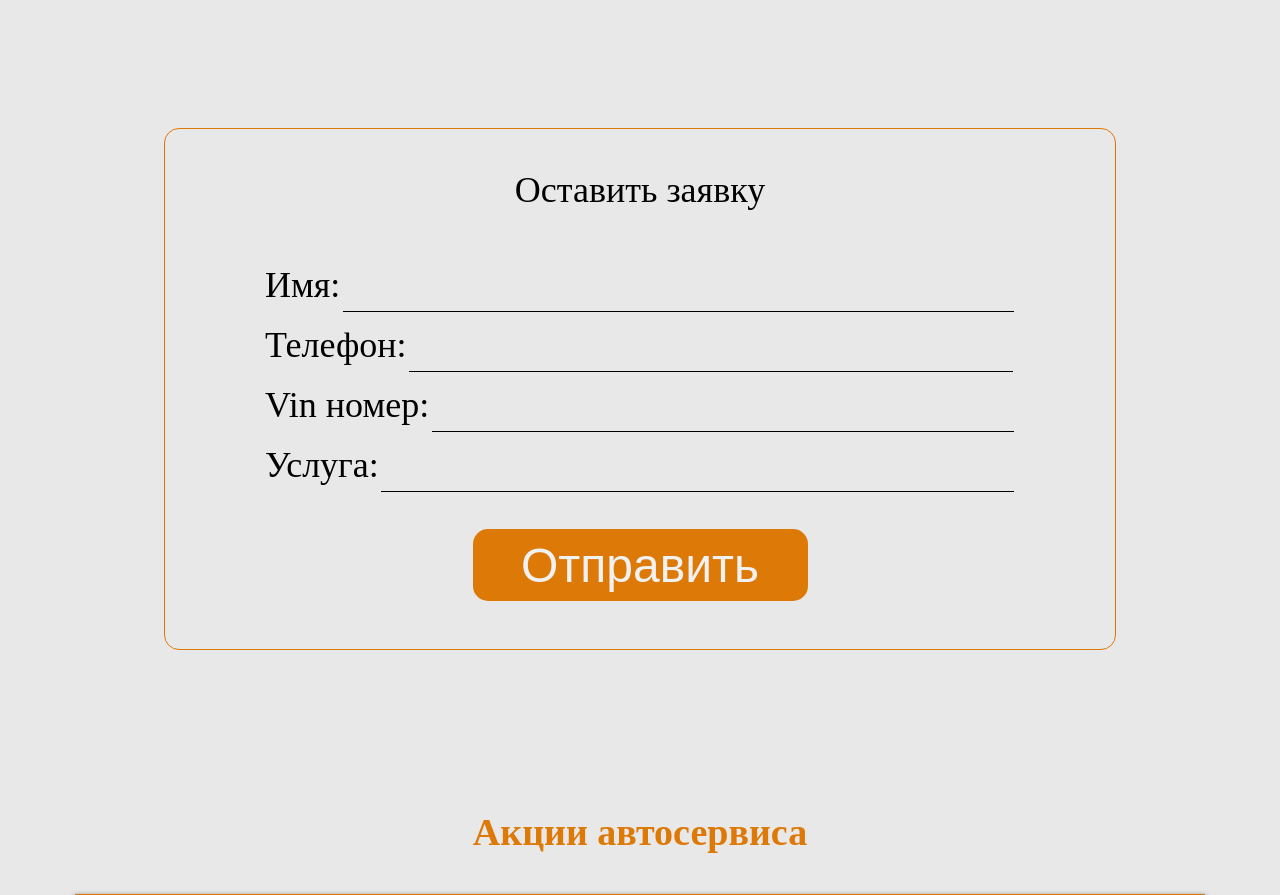
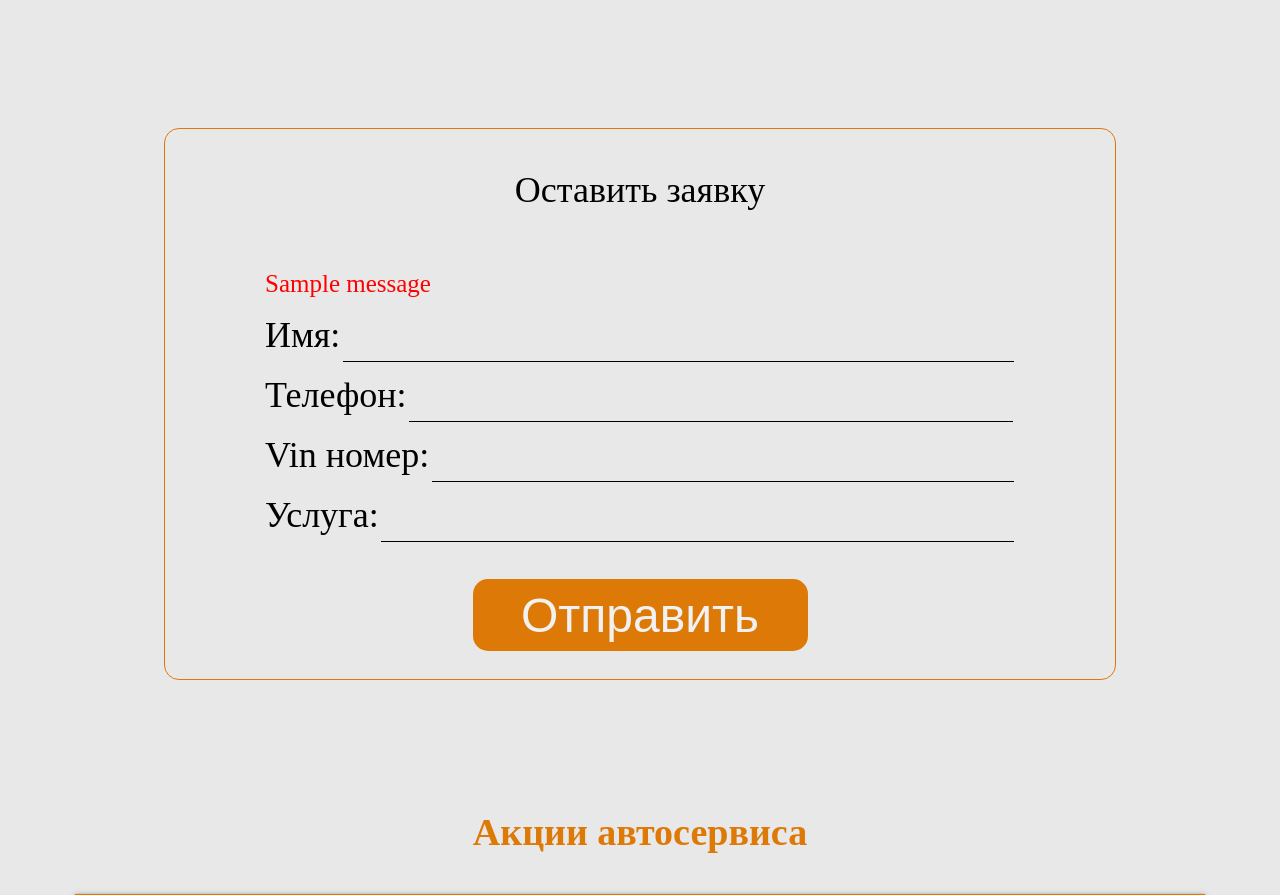
Before and after one commit to kolyaslow/STO_site, a Flask app: page / in a window 1280 px wide. Shown: the part 2625-3520 px from the top of the page. Run offline with Flask 3, Linux system fonts and the light colour scheme; one stand-in notice (Sample message) is shown; parts of the project's set-up code (start-up, migrations or seed data) failed here and were passed over; grey boxes are pictures that could not be loaded.

Commit message:
добавлены подсказки при неправильном вводе данных

```diff
--- a/static/style.css
+++ b/static/style.css
@@ -623,6 +623,7 @@ header .container .message button:hover {
   transition: 0.4s all ease-in-out;
 }
 
+/*================форма==============*/
 .take {
   padding: 25px 40px;
 }
@@ -638,7 +639,7 @@ header .container .message button:hover {
 @media (min-width: 1024px) {
   .take .container {
     width: 950px;
-    height: 520px;
+    height: 550px;
   }
 }
 .take .container .main {
@@ -676,6 +677,21 @@ header .container .message button:hover {
     font-size: 36px;
   }
 }
+
+
+.take .container form .msg{
+    width: 217px;
+}
+
+@media (min-width: 1024px) {
+  .take .container form .msg {
+    font-size: 25px;
+    height: 50px;
+    width: 667px;
+    color: red;
+  }
+}
+
 .take .container form .inp_1 {
   width: 217px;
   background-color: #e9e8e8;
@@ -751,6 +767,8 @@ header .container .message button:hover {
 .take .container form button:hover {
   background-color: #140202;
 }
+/*================коней формы==============*/
+
 
 .darts .container {
   box-sizing: border-box;
--- a/templates/index.html
+++ b/templates/index.html
@@ -247,6 +247,9 @@
       <div class="container">
         <div class="main">Оставить заявку</div>
         <form action="/" method="post">
+          {% for msg in get_flashed_messages()%}
+            <div class="msg">{{msg}}</div>
+          {% endfor %}
           <label for="">Имя:</label>
           <input class="inp_1" type="name" name="name"/> <br />
           <label for="">Телефон:</label>
```
